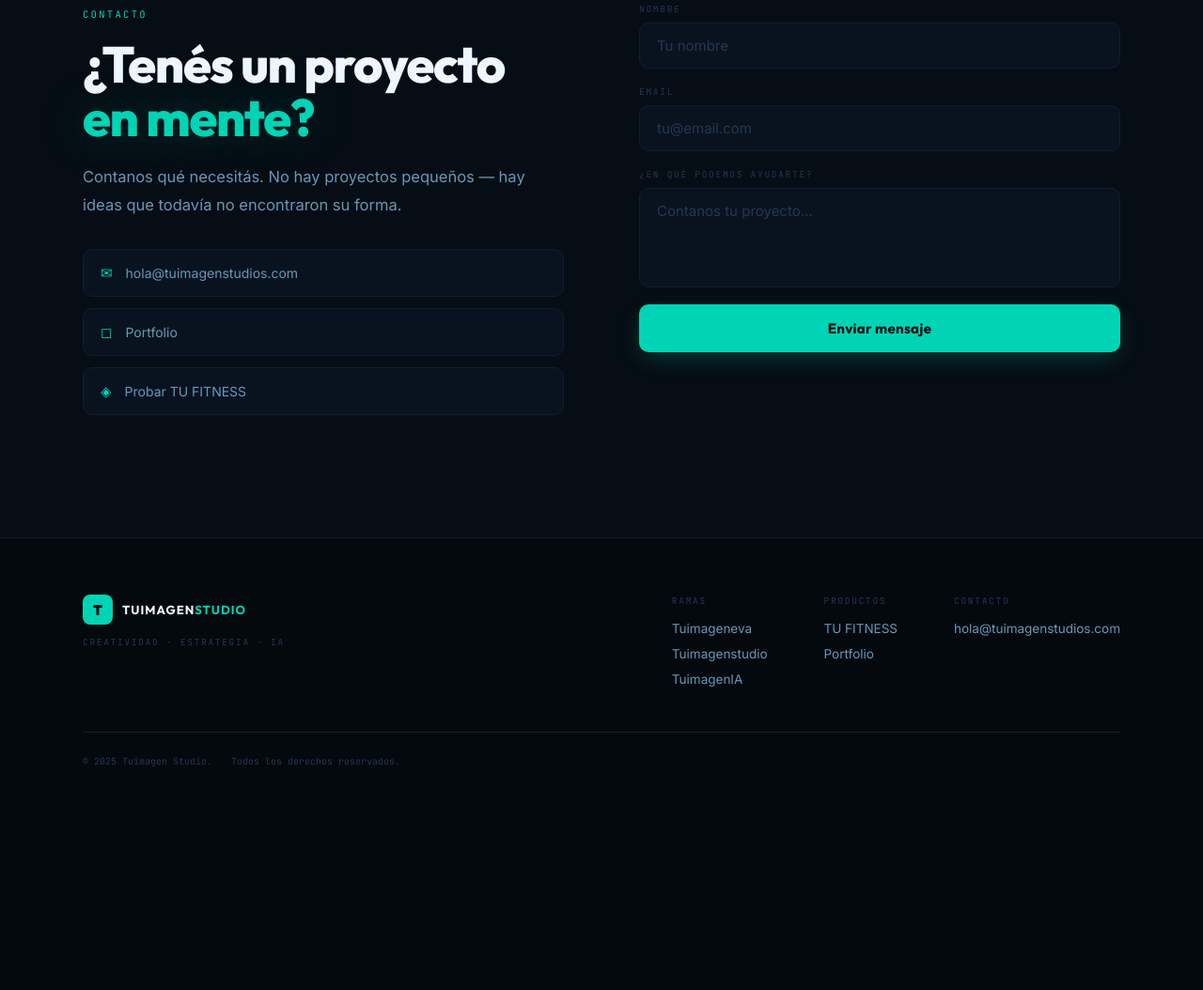
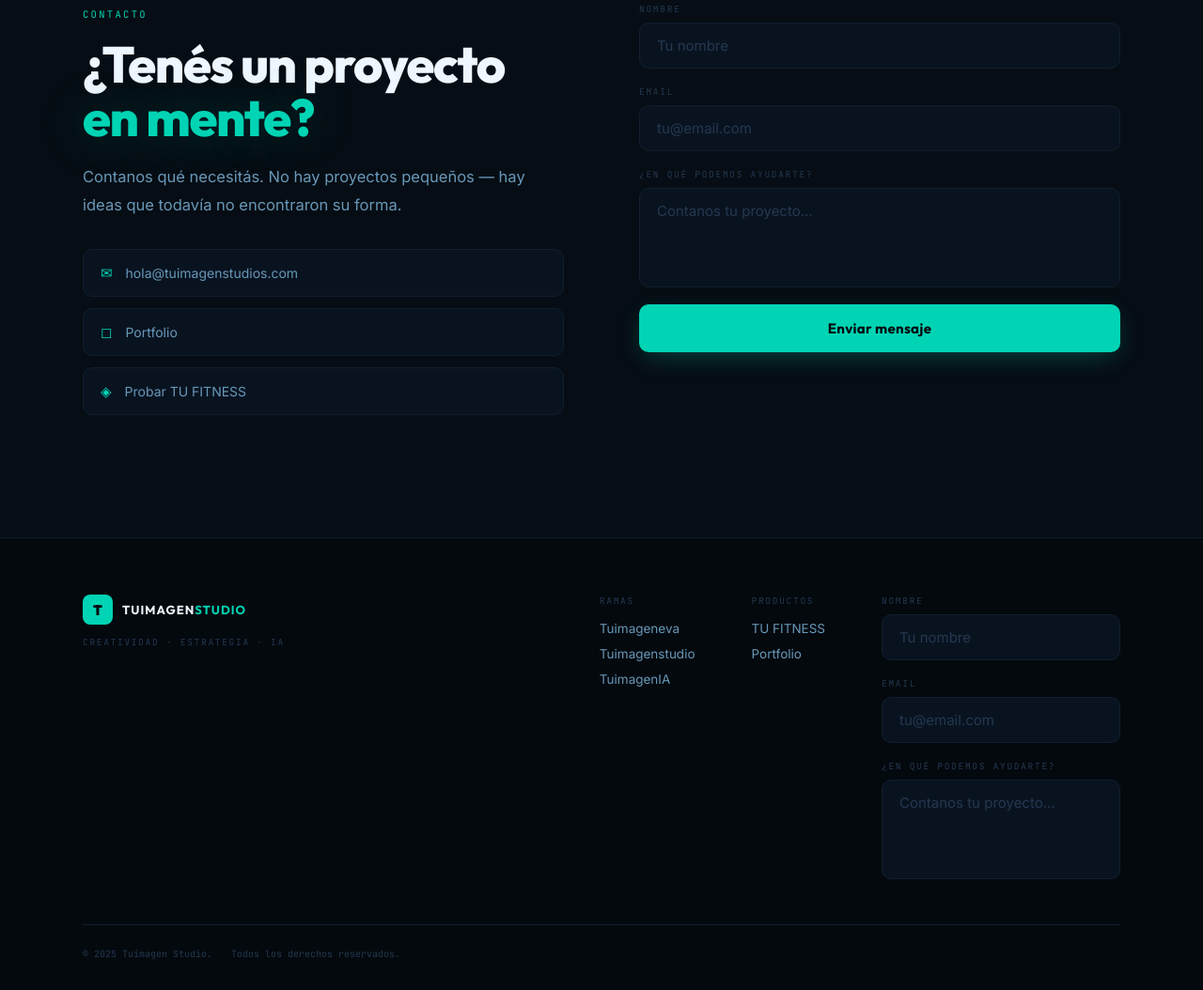
Before and after one commit to tuimagenstudios/tuimagenstudios-web, a plain HTML site: page index.html in a window 1280 px wide. Shown: the part 3525-4579 px from the top of the page at 94% size. Before the commit the page ends 4374 px from the top, so only its background shows below. Drawn offline with Linux system fonts and the light colour scheme.

Commit message:
Update index.html

```diff
--- a/index.html
+++ b/index.html
@@ -332,10 +332,22 @@
           <a href="https://app.tuimagenstudios.com" target="_blank">TU FITNESS</a>
           <a href="https://portfolio.tuimagenstudios.com" target="_blank" data-es="Portfolio" data-en="Portfolio">Portfolio</a>
         </div>
-        <div class="footer-col">
-          <div class="footer-col-title" data-es="Contacto" data-en="Contact">Contacto</div>
-          <a href="mailto:hola@tuimagenstudios.com">hola@tuimagenstudios.com</a>
-        </div>
+        <form class="form" action="https://formspree.io/f/xjgjpbbo" method="POST">
+
+          <div class="form-group">
+            <label class="form-label">Nombre</label>
+            <input type="text" name="nombre" class="form-input" required placeholder="Tu nombre"/>
+          </div>
+
+          <div class="form-group">
+            <label class="form-label">Email</label>
+            <input type="email" name="email" class="form-input" required placeholder="tu@email.com"/>
+          </div>
+
+          <div class="form-group">
+            <label class="form-label">¿En qué podemos ayudarte?</label>
+            <textarea name="mensaje" class="form-input" rows="4" required placeholder="Contanos tu proyecto..."></textarea>
+          </div>
       </div>
     </div>
     <div class="footer-bottom">
```
